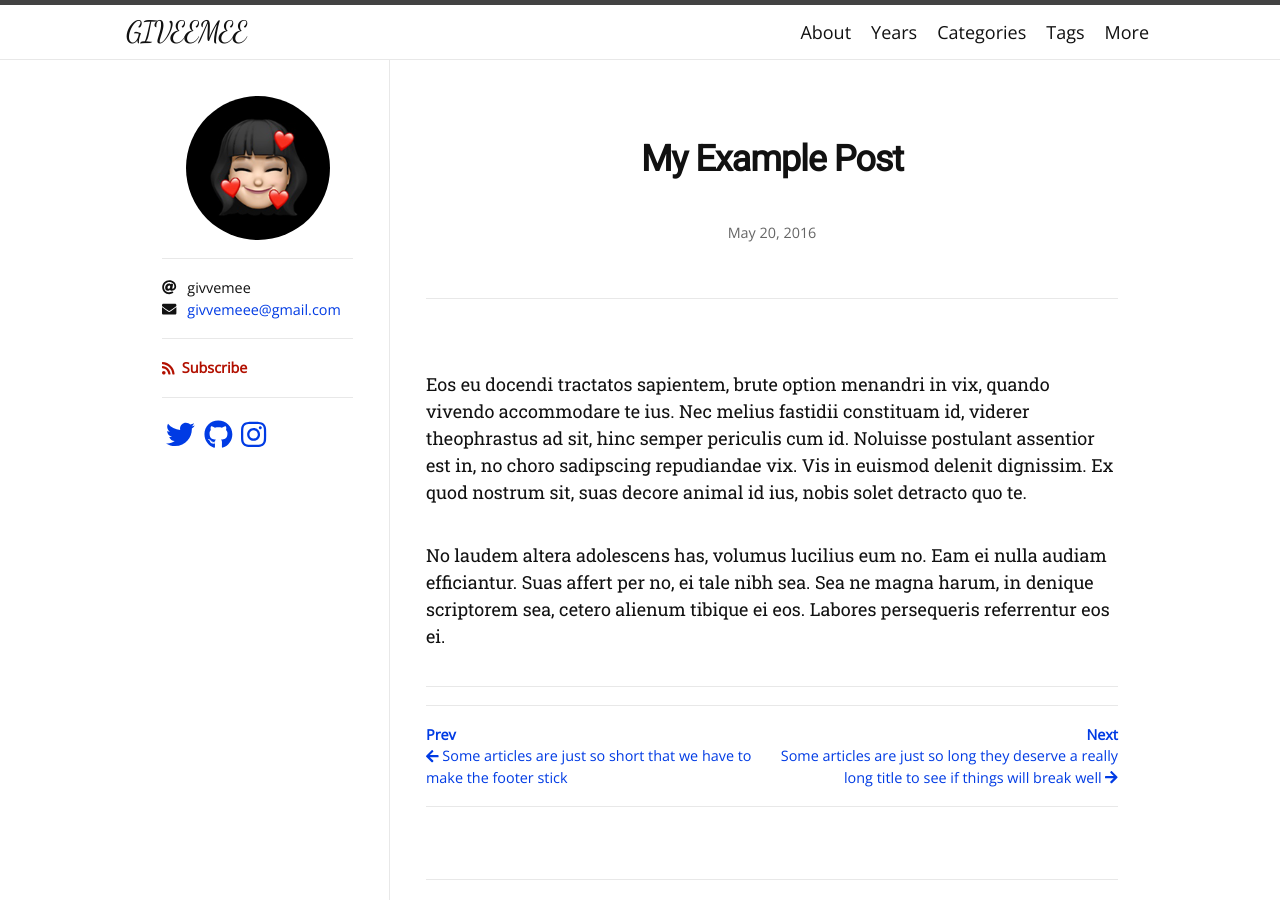
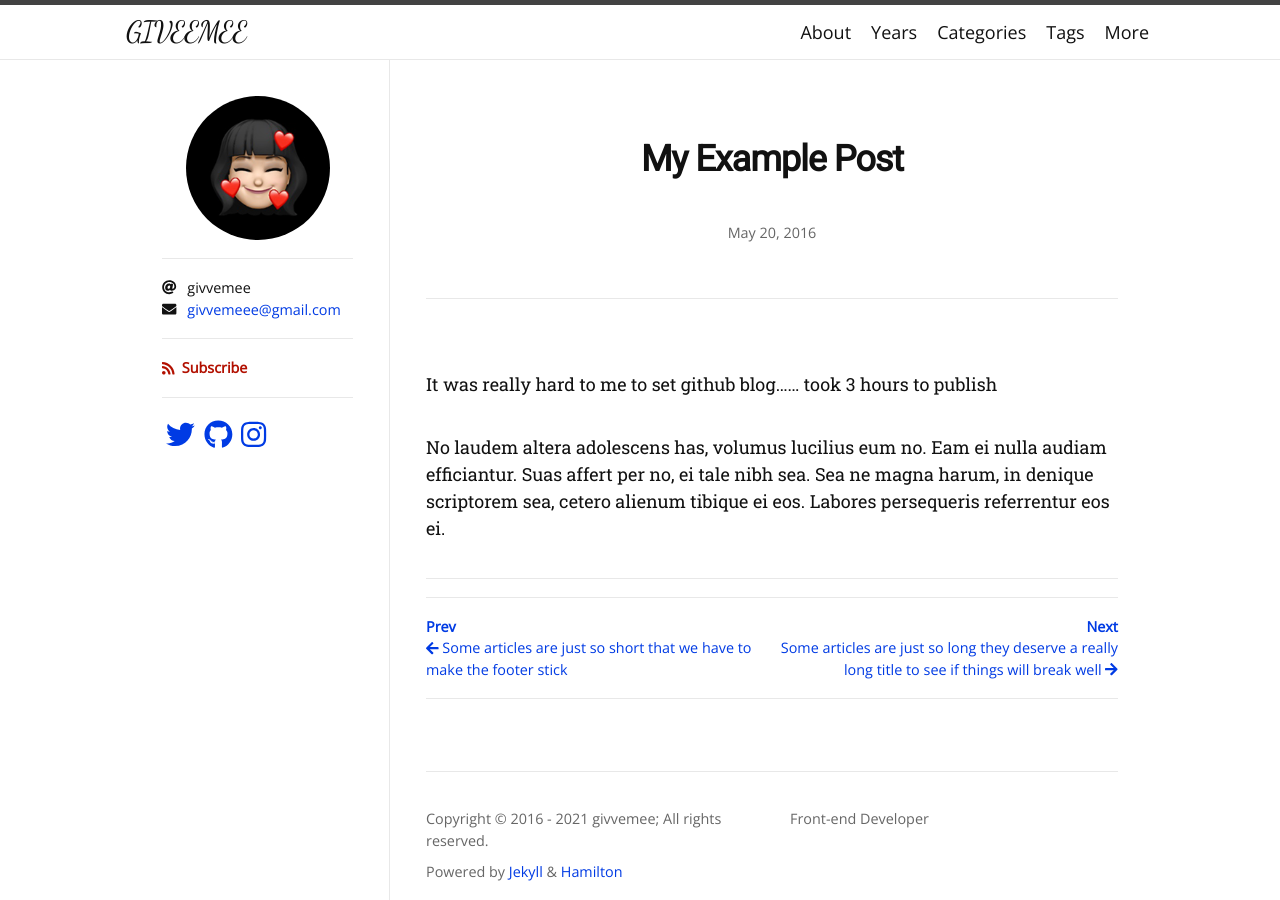
Before and after one commit to givvemee/givvemee.github.io, a Jekyll site: the page built from _posts/2016-05-20-my-example-post.md, in a window 1280 px wide. Built offline with Jekyll 4.4.1, drawn with Linux system fonts in a browser that asks for light colours; nearby versions of some CDN libraries; some web fonts are replaced.

Commit message:
Update 2016-05-20-my-example-post.md

```diff
--- a/_posts/2016-05-20-my-example-post.md
+++ b/_posts/2016-05-20-my-example-post.md
@@ -2,7 +2,7 @@
 layout: post
 ---
 
-Eos eu docendi tractatos sapientem, brute option menandri in vix, quando vivendo accommodare te ius. Nec melius fastidii constituam id, viderer theophrastus ad sit, hinc semper periculis cum id. Noluisse postulant assentior est in, no choro sadipscing repudiandae vix. Vis in euismod delenit dignissim. Ex quod nostrum sit, suas decore animal id ius, nobis solet detracto quo te.
+It was really hard to me to set github blog...... took 3 hours to publish
 
 {% comment %}
 Might you have an include in your theme? Why not try it here!
```
